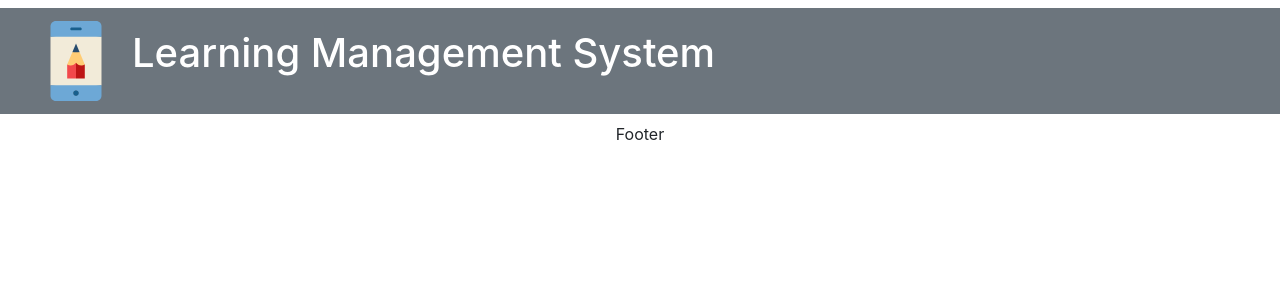
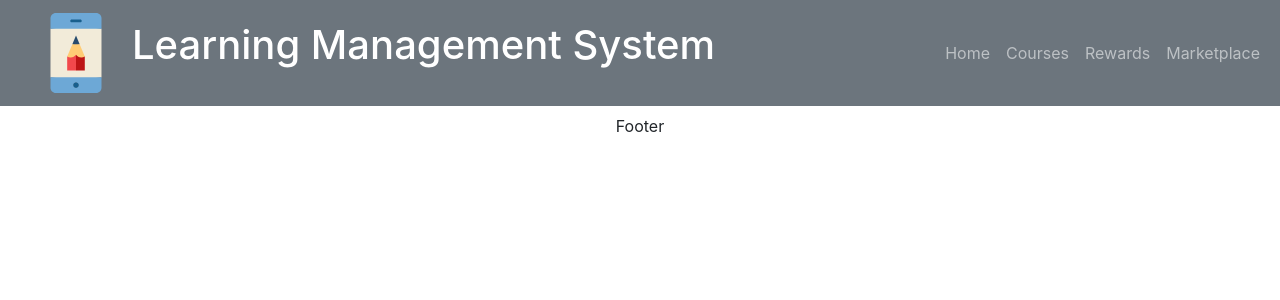
Before and after one commit to henry-hartzler/lms-react-project, a React (Create React App) app: page /students in a window 1280 px wide. Shown: the top 300 px of the page. Built offline with nearby package versions, Linux system fonts and the light colour scheme.

Commit message:
Added links just to reference other pages for now

```diff
--- a/src/App.js
+++ b/src/App.js
@@ -12,10 +12,10 @@ function App() {
     <div className="App">
       <Header />
       <Routes>
-        <Route path = '/' element={<HomePage />} />
+        <Route path='/' element={<HomePage />} />
         <Route path='courses' element={<CoursesPage />} />
-        <Route path = 'marketplace' element={<MarketPlace />} />
-        <Route path = 'rewardstudents' element={<RewardStudents />} />
+        <Route path='marketplace' element={<MarketPlace />} />
+        <Route path='rewards' element={<RewardStudents />} />
       </Routes>
       <Footer />
     </div>
--- a/src/components/Header.jsx
+++ b/src/components/Header.jsx
@@ -1,17 +1,21 @@
-import education from '../app/assets/img/learning-svgrepo-com.svg';
+import { useState } from 'react';
 import {
   Navbar,
   NavbarBrand,
-} from 'reactstrap';
+  Collapse,
+  NavbarToggler,
+  Nav,
+  NavItem
+} from "reactstrap";
+import { NavLink } from "react-router-dom";
+import education from '../app/assets/img/learning-svgrepo-com.svg';
 
 const Header = () => {
+  const [menuOpen, setMenuOpen] = useState(false);
 
   return (
-    <div>
     <Navbar
-           className="my-2"
-           color="secondary"
-           dark
+         className="mb-2" color="secondary" dark sticky='top' expand='md'
      >
       <NavbarBrand className='ms-4' href="/">
           <img
@@ -25,8 +29,32 @@ const Header = () => {
           />
           <h1 className='mt-2 px-5'>Learning Management System</h1>
       </NavbarBrand>
+      <NavbarToggler onClick={() => setMenuOpen(!menuOpen)} />
+        <Collapse isOpen={menuOpen} navbar>
+          <Nav className='ms-auto' navbar>
+          <NavItem>
+            <NavLink className='nav-link' to='/'>
+              Home
+            </NavLink>
+          </NavItem>
+            <NavItem>
+              <NavLink className='nav-link' to='courses'>
+                Courses
+              </NavLink>
+            </NavItem>
+            <NavItem>
+              <NavLink className='nav-link' to='rewards'>
+                Rewards
+              </NavLink>
+            </NavItem>
+            <NavItem>
+              <NavLink className='nav-link' to='marketplace'>
+                Marketplace
+              </NavLink>
+            </NavItem>
+          </Nav>
+        </Collapse>
     </Navbar>
-    </div>
   );
 }
 
```
Lines whose indentation alone changed are shown as unchanged.
